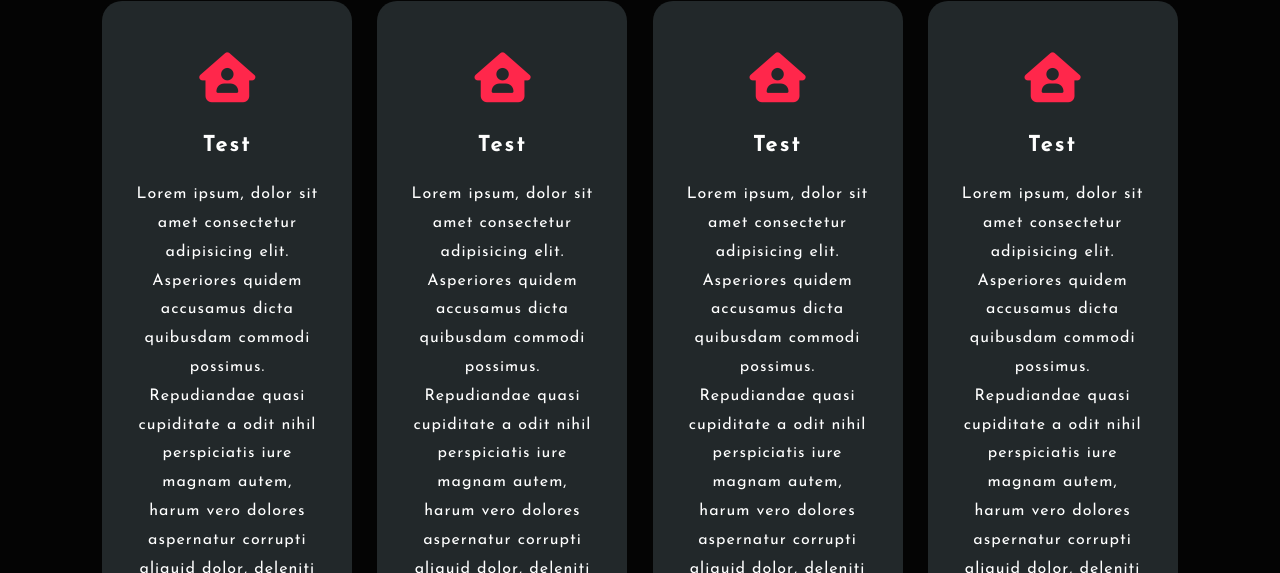
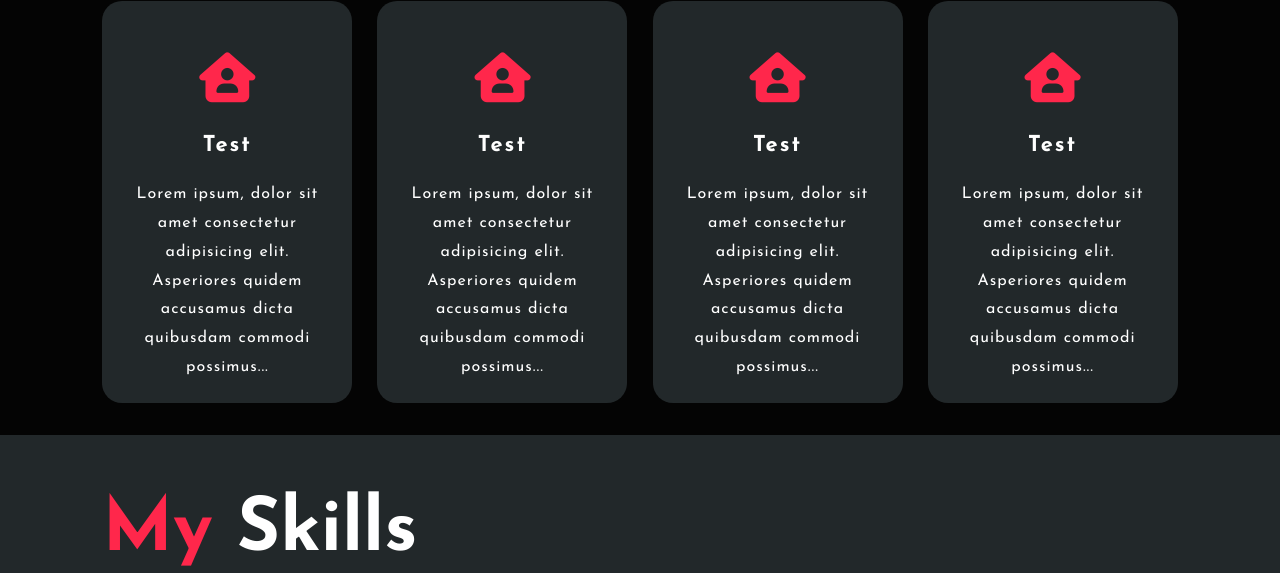
Before and after one commit to salem2400/portfolio_project, a plain HTML site: page index.html in a window 1280 px wide. Shown: the part 1393-1966 px from the top of the page. Drawn offline with Linux system fonts and the light colour scheme.

Commit message:
hi, i'm in bin

```diff
--- a/index.html
+++ b/index.html
@@ -1,19 +1,33 @@
 <!DOCTYPE html>
 <html lang="en">
 <head>
+    <!-- Character set and viewport settings for responsive design -->
     <meta charset="UTF-8">
     <meta name="viewport" content="width=device-width, initial-scale=1.0">
-    <meta name="viewport" content="width=device-width, initial-scale=1.0">
+
+    <!-- Linking the external CSS file for styling -->
     <link rel="stylesheet" href="css/style.css">
+
+    <!-- Google Fonts for custom typography -->
     <link href="https://fonts.googleapis.com/css2?family=Josefin+Sans:ital,wght@0,100..700;1,100..700&display=swap" rel="stylesheet">
+
+    <!-- Favicon for the website -->
     <link rel="icon" href="icons/Myicob.ico">
+
+    <!-- Font Awesome for icon usage -->
     <link rel="stylesheet" href="https://cdnjs.cloudflare.com/ajax/libs/font-awesome/6.6.0/css/all.min.css" integrity="sha512-Kc323vGBEqzTmouAECnVceyQqyqdsSiqLQISBL29aUW4U/M7pSPA/gEUZQqv1cwx4OnYxTxve5UMg5GT6L4JJg==" crossorigin="anonymous" referrerpolicy="no-referrer" />
+
+    <!-- Page title -->
     <title>Portfolio Salem - Samir</title>
 </head>
 <body>
+    <!-- Home section with navigation bar and main content -->
     <section class="home">
         <nav>
+            <!-- Website logo and name -->
             <h2>Salem<span>Samir</span></h2>
+
+            <!-- Navigation links (anchors) -->
             <ul id="actions">
                 <li><a href="#home">home</a></li>
                 <li><a href="#about">About Me</a></li>
@@ -21,21 +35,30 @@
                 <li><a href="#skills">Skills</a></li>
                 <li><a href="#contact">Contact Me</a></li>
             </ul>
+
+            <!-- Subscribe button -->
             <a href="#" class="btn">Subscribe</a>
 
+            <!-- Menu button for mobile view -->
             <button id="menu">
                 <span></span>
                 <span></span>
                 <span></span>
             </button>
         </nav>
+
+        <!-- Main content section with texts and images -->
         <div class="content">
             <div class="container-texts">
+                <!-- Personal introduction -->
                 <h4>Hello, My name is</h4><br>
                 <h1>Salem <span>Samir</span></h1>
                 <h3>I'm a <span>Backend </span>developer. </h3>
+
+                <!-- Download CV button -->
                 <a href="#" class="btn">Download CV</a>
 
+                <!-- Social media icons with links -->
                 <div class="social">
                     <a href="https://github.com/salem2400" target="_blank"><img src="icons/social/github.png" alt=""></a>
                     <a href="https://www.linkedin.com/in/salem-samir-522014240/" target="_blank"><img src="icons/social/linkedin.png" alt=""></a>
@@ -43,71 +66,79 @@
                     <a href="mailto:namperone9@gmail.com" target="_blank"><img src="icons/social/gmail.png" alt="Email"></a>
                 </div>
             </div>
+
+            <!-- Image container for visual appeal -->
             <div class="container-images">
                 <img src="photos/shape.png" alt="" class="shape">
                 <img src="photos/My_pic.png" alt="" class="pic">
             </div>
         </div>
-
-
     </section>
 
+    <!-- About section -->
     <section class="about">
         <div class="container-images">
+            <!-- Personal image -->
             <img src="photos/pic1.png" alt="">
         </div>
+
         <div class="container-texts">
+            <!-- Section title and description -->
             <h1>About <span>Me</span></h1>
-            <h5> <span>ALX Student</span> and Backend Developer</h5>
+            <h5><span>ALX Student</span> and Backend Developer</h5>
             <p>I am a student at ALX and a backend developer. I am passionate about coding and I am always looking for new challenges. I am a fast learner and I am always looking for new opportunities to learn and grow in the tech industry.</p>
         </div>
     </section>
 
+    <!-- Services section -->
     <section class="services">
+        <!-- Section title -->
         <h1 class="text-center"><span>Our </span>Services</h1>
+
+        <!-- Cards for different services -->
         <div class="box">
             <div class="card">
                 <i class="fa-solid fa-house-user"></i>
                 <h5>Test</h5>
                 <div class="par">
-                    <p>
-                        Lorem ipsum, dolor sit amet consectetur adipisicing elit. Asperiores quidem accusamus dicta quibusdam commodi possimus. Repudiandae quasi cupiditate a odit nihil perspiciatis iure magnam autem, harum vero dolores aspernatur corrupti aliquid dolor, deleniti vel veritatis laboriosam. Tempore dolores neque ab at numquam tempora, earum deleniti velit vero maxime hic quae?
-                    </p>
+                    <p>Lorem ipsum, dolor sit amet consectetur adipisicing elit. Asperiores quidem accusamus dicta quibusdam commodi possimus...</p>
                 </div>
             </div>
+
+            <!-- Repeated service cards (for demo purposes) -->
             <div class="card">
                 <i class="fa-solid fa-house-user"></i>
                 <h5>Test</h5>
                 <div class="par">
-                    <p>
-                        Lorem ipsum, dolor sit amet consectetur adipisicing elit. Asperiores quidem accusamus dicta quibusdam commodi possimus. Repudiandae quasi cupiditate a odit nihil perspiciatis iure magnam autem, harum vero dolores aspernatur corrupti aliquid dolor, deleniti vel veritatis laboriosam. Tempore dolores neque ab at numquam tempora, earum deleniti velit vero maxime hic quae?
-                    </p>
+                    <p>Lorem ipsum, dolor sit amet consectetur adipisicing elit. Asperiores quidem accusamus dicta quibusdam commodi possimus...</p>
                 </div>
             </div>
+
             <div class="card">
                 <i class="fa-solid fa-house-user"></i>
                 <h5>Test</h5>
                 <div class="par">
-                    <p>
-                        Lorem ipsum, dolor sit amet consectetur adipisicing elit. Asperiores quidem accusamus dicta quibusdam commodi possimus. Repudiandae quasi cupiditate a odit nihil perspiciatis iure magnam autem, harum vero dolores aspernatur corrupti aliquid dolor, deleniti vel veritatis laboriosam. Tempore dolores neque ab at numquam tempora, earum deleniti velit vero maxime hic quae?
-                    </p>
+                    <p>Lorem ipsum, dolor sit amet consectetur adipisicing elit. Asperiores quidem accusamus dicta quibusdam commodi possimus...</p>
                 </div>
             </div>
+
             <div class="card">
                 <i class="fa-solid fa-house-user"></i>
                 <h5>Test</h5>
                 <div class="par">
-                    <p>
-                        Lorem ipsum, dolor sit amet consectetur adipisicing elit. Asperiores quidem accusamus dicta quibusdam commodi possimus. Repudiandae quasi cupiditate a odit nihil perspiciatis iure magnam autem, harum vero dolores aspernatur corrupti aliquid dolor, deleniti vel veritatis laboriosam. Tempore dolores neque ab at numquam tempora, earum deleniti velit vero maxime hic quae?
-                    </p>
+                    <p>Lorem ipsum, dolor sit amet consectetur adipisicing elit. Asperiores quidem accusamus dicta quibusdam commodi possimus...</p>
                 </div>
             </div>
         </div>
     </section>
 
+    <!-- Skills section -->
     <section class="skills">
         <div class="container-skills">
+            <!-- Section title -->
             <h1><span>My </span>Skills</h1>
+
+            <!-- Skills icons container -->
             <div class="content-skills">
                 <div class="skill"><img src="icons/skills/python.png" alt=""></div>
                 <div class="skill"><img src="icons/skills/c++.png" alt=""></div>
@@ -122,22 +153,24 @@
                 <div class="skill"><img src="icons/skills/linux.png" alt=""></div>
             </div>
         </div>
+
+        <!-- Image for skills section -->
         <div class="container-images">
             <img src="photos/pic2.png" alt="">
         </div>
-
     </section>
 
+    <!-- Footer section -->
     <footer>
         <div class="content-footer">
+            <!-- Thank you message -->
             <h2><span class="special-text">&lt;Thanks&gt;</span> for <span class="special-text">&lt;/Visiting&gt;</span></h2>
             <p>Feel free to contact me on any social media sites.</p>
             <p class="end">©2024 Salem Samir. All rights reserved.</p>
         </div>
-
     </footer>
 
-
+    <!-- Link to external JavaScript file -->
     <script src="JS/script.js"></script>
 </body>
 </html>
```
Lines whose indentation alone changed are shown as unchanged.
